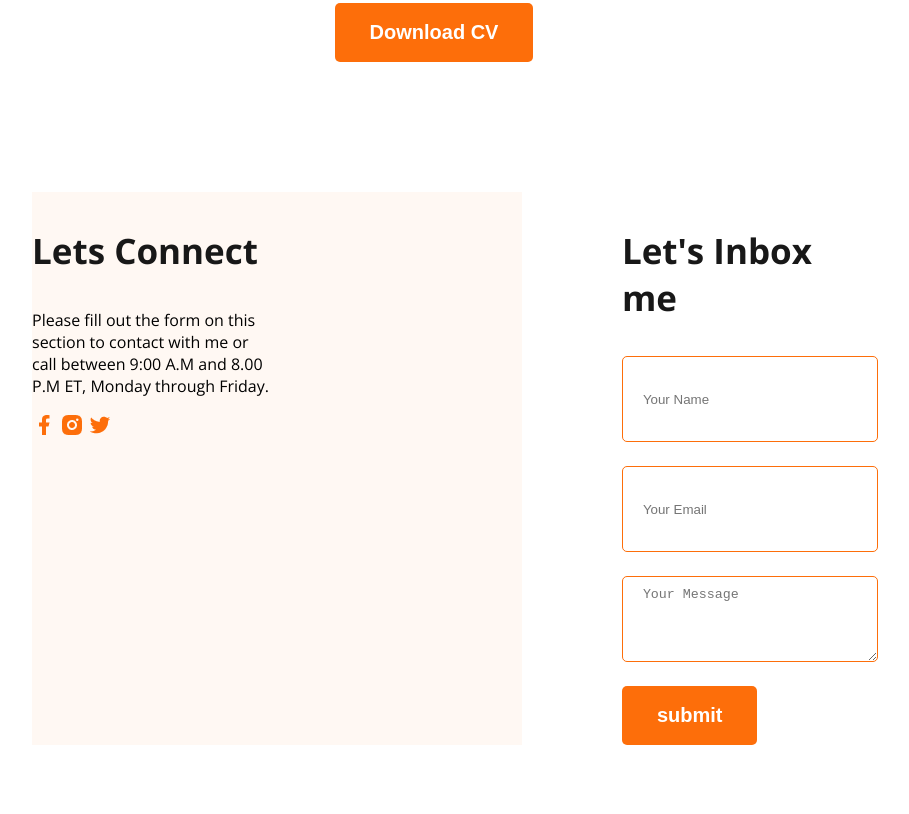
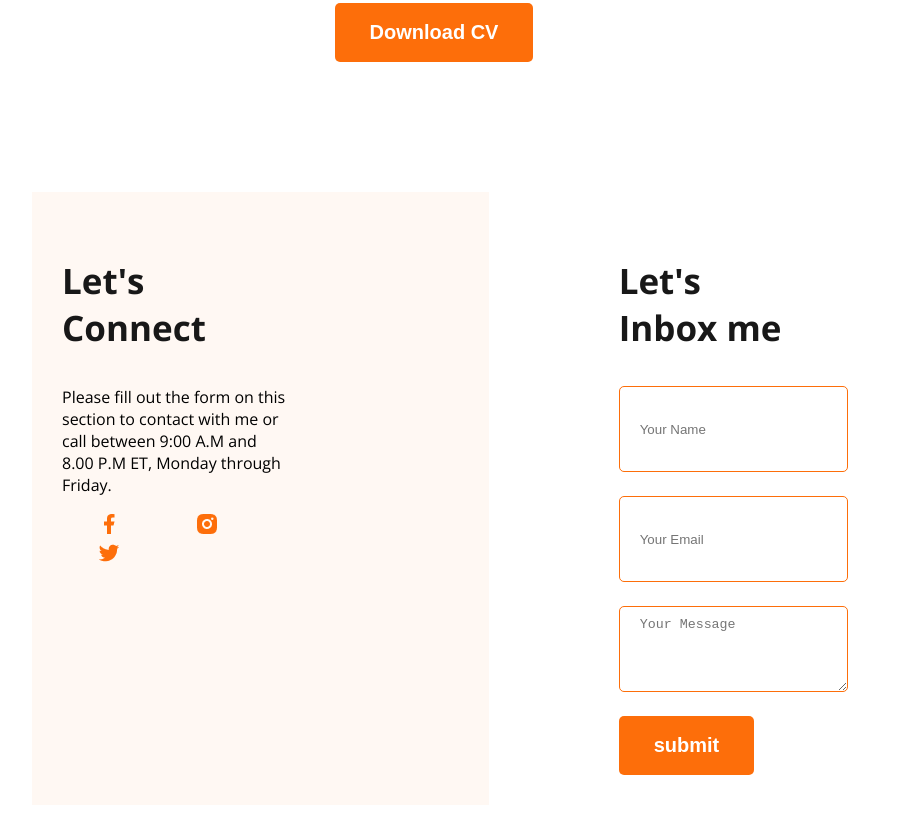
Before and after one commit to jobaidul12/webdeveloper-portfolio, a plain HTML site: page index.html in a window 1280 px wide. Shown: the part 3431-4245 px from the top of the page, without its empty margins (206-1115 px from the left). Drawn offline with nearby package versions, Linux system fonts and the light colour scheme.

Commit message:
added padding

```diff
--- a/index.html
+++ b/index.html
@@ -143,12 +143,12 @@
      <footer>
          <div class="secondary-bg">
           <div class="footer-column">
-               <h3 class="section-title">Lets Connect</h3>
+               <h3 class="section-title">Let's Connect</h3>
                <p>Please fill out the form on this section to contact with me or call between 9:00 A.M and 8.00 P.M ET, Monday through Friday.</p>
                <div>
-                    <a href=""><img src="images/icons/facebook.png" alt=""></a>
-                    <a href=""><img src="images/icons/insta.png" alt=""></a>
-                    <a href=""><img src="images/icons/twitter.png" alt=""></a>
+                    <a class="icon-pad" href=""><img src="images/icons/facebook.png" alt=""></a>
+                    <a class="icon-pad" href=""><img src="images/icons/insta.png" alt=""></a>
+                    <a class="icon-pad" href=""><img src="images/icons/twitter.png" alt=""></a>
                </div>
           </div>
          </div>
--- a/styles/style.css
+++ b/styles/style.css
@@ -156,6 +156,7 @@ footer{
 }
 .footer-column{
      width: 50%;
+     padding: 30px;
 }
 footer input[type="text"], footer input[type="email"], footer textarea{
      height: 64px;
@@ -167,3 +168,7 @@ footer input[type="text"], footer input[type="email"], footer textarea{
      margin-bottom: 24px;
      border: 1px solid #FD6E0A;
 }
+.icon-pad{
+     margin: 50px 30px;
+     padding: 5px;
+}
```
